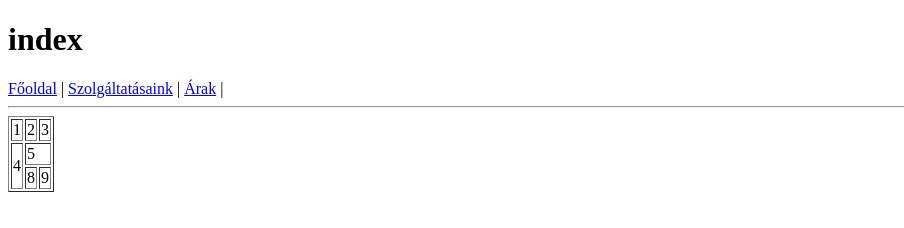
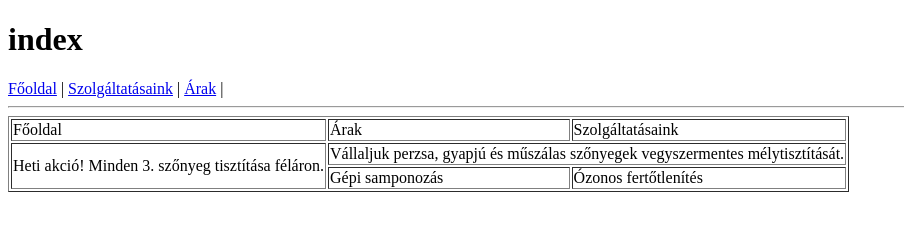
Before and after one commit to HeLL0SziA/projekt4, a plain HTML site: page index.html in a window 1280 px wide. Shown: the whole page, without its empty margins (0-904 px from the left). Drawn offline with Linux system fonts and the light colour scheme.

Commit message:
táblázat teszt

```diff
--- a/index.html
+++ b/index.html
@@ -17,21 +17,21 @@
 <table border="1">
 	<thead>
 	<tr>
-		<td>1</td>
-		<td>2</td>
-		<td>3</td>
+		<td>Főoldal</td>
+		<td>Árak</td>
+		<td>Szolgáltatásaink</td>
 	</tr>
 	</thead>
 	<tbody>
 	<tr>
-		<td rowspan="2">4</td>
-		<td colspan="2">5</td>
+		<td rowspan="2">Heti akció! Minden 3. szőnyeg tisztítása féláron.</td>
+		<td colspan="2">Vállaljuk perzsa, gyapjú és műszálas szőnyegek vegyszermentes mélytisztítását.</td>
 
 	</tr>
 	<tr>
 
-		<td>8</td>
-		<td>9</td>
+		<td>Gépi samponozás</td>
+		<td>Ózonos fertőtlenítés</td>
 	</tr>
 	</tbody>
 </table>
```
